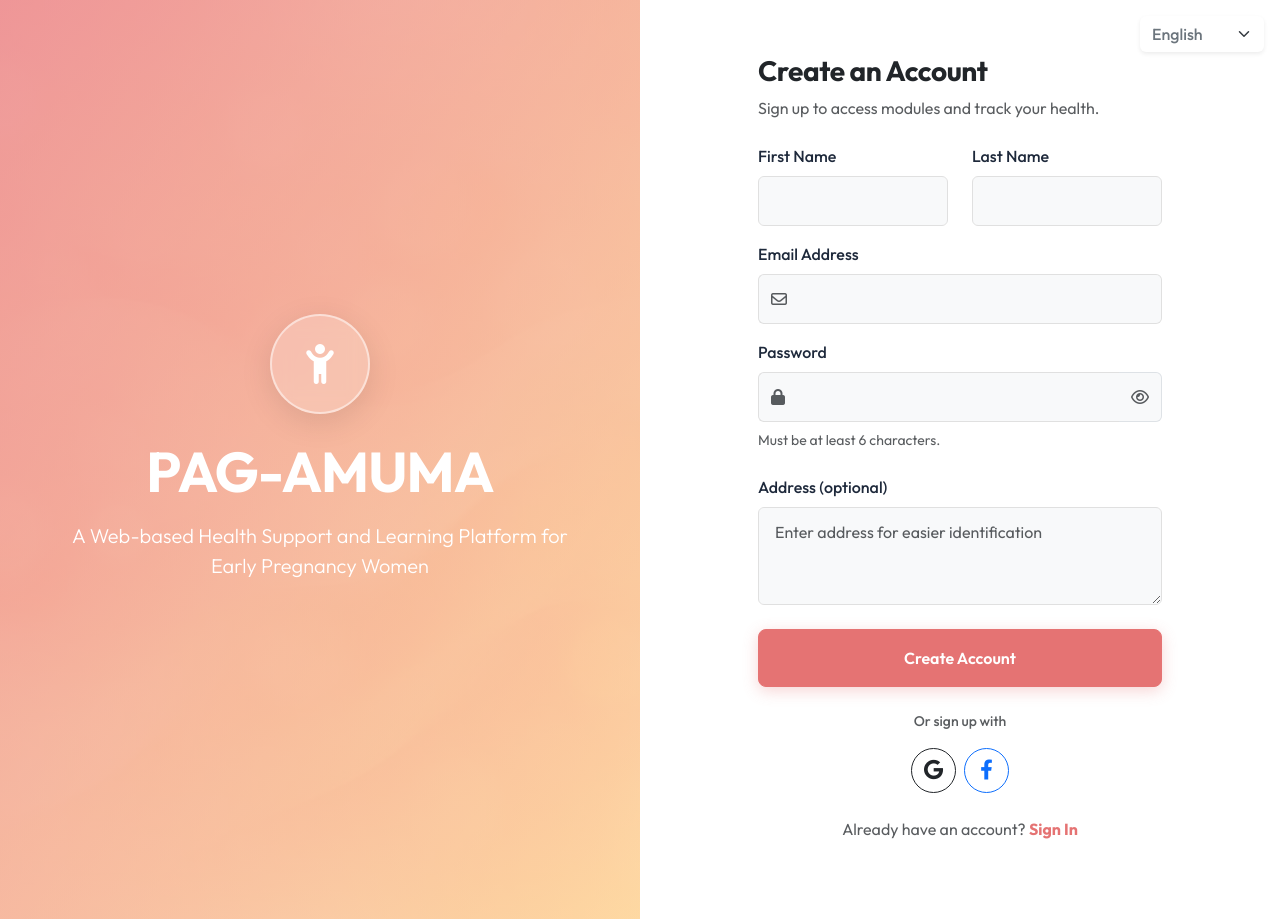
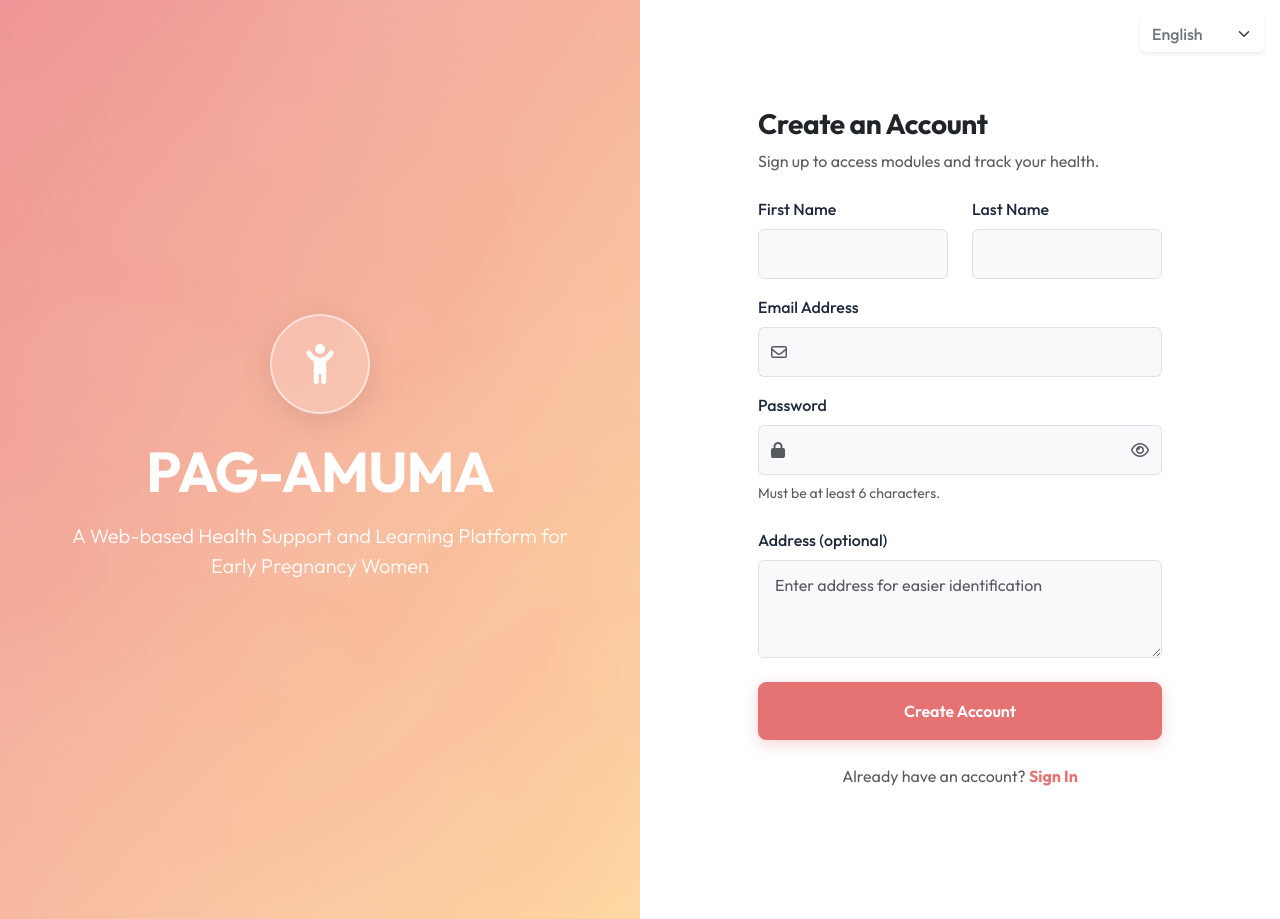
Before and after one commit to dreynel/pagamuma, a PHP site: page /register.php in a window 1280 px wide. Run offline with PHP 8.4, Linux system fonts and the light colour scheme.

Commit message:
Remove Google and Facebook login and signup buttons from login and register pages

```diff
--- a/register.php
+++ b/register.php
@@ -125,19 +125,6 @@ unset($_SESSION['error'], $_SESSION['success']);
                                 Create Account
                             </button>
 
-                            <!-- Social Placeholder -->
-                            <div class="text-center mb-4">
-                                <p class="text-muted small fw-medium mb-3">Or sign up with</p>
-                                <div class="d-flex gap-2 justify-content-center">
-                                    <a href="#" class="btn btn-outline-dark rounded-circle d-flex align-items-center justify-content-center" style="width:45px;height:45px;">
-                                        <i class="fa-brands fa-google fs-5"></i>
-                                    </a>
-                                    <a href="#" class="btn btn-outline-primary rounded-circle d-flex align-items-center justify-content-center" style="width:45px;height:45px;">
-                                        <i class="fa-brands fa-facebook-f fs-5"></i>
-                                    </a>
-                                </div>
-                            </div>
-
                             <div class="text-center pb-4">
                                 <p class="text-muted mb-0"><span data-i18n="already_have_account">Already have an account?</span> <a href="login.php" class="text-primary fw-bold text-decoration-none" data-i18n="login_here">Sign In</a></p>
                             </div>
```
Also changed, not shown: login.php (+0 -13 lines).
